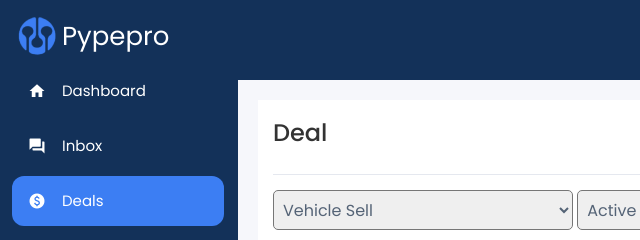
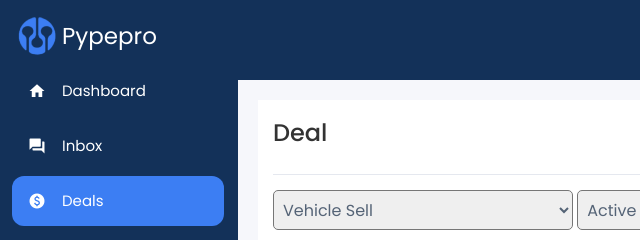
Before and after one commit to Proshanta15/OrangeToolz, a plain HTML site: page index.html in a window 1280 px wide. Both pictures are taken after a click on the icon "menu_open". Shown: the top 240 px of the page, 2-642 px from the left. Drawn offline with Linux system fonts and the light colour scheme.

Commit message:
Update index.html

```diff
--- a/index.html
+++ b/index.html
@@ -22,7 +22,7 @@
         <li>
             <a href="#">
                 <img src="./image/logo.PNG" alt="logo">
-              <span class="links_name" style="font-size: 26px;">Pypepro</span>
+              <span class="links_name" style="font-size: 23px;">Pypepro</span>
             </a>
 
           </li>
```
